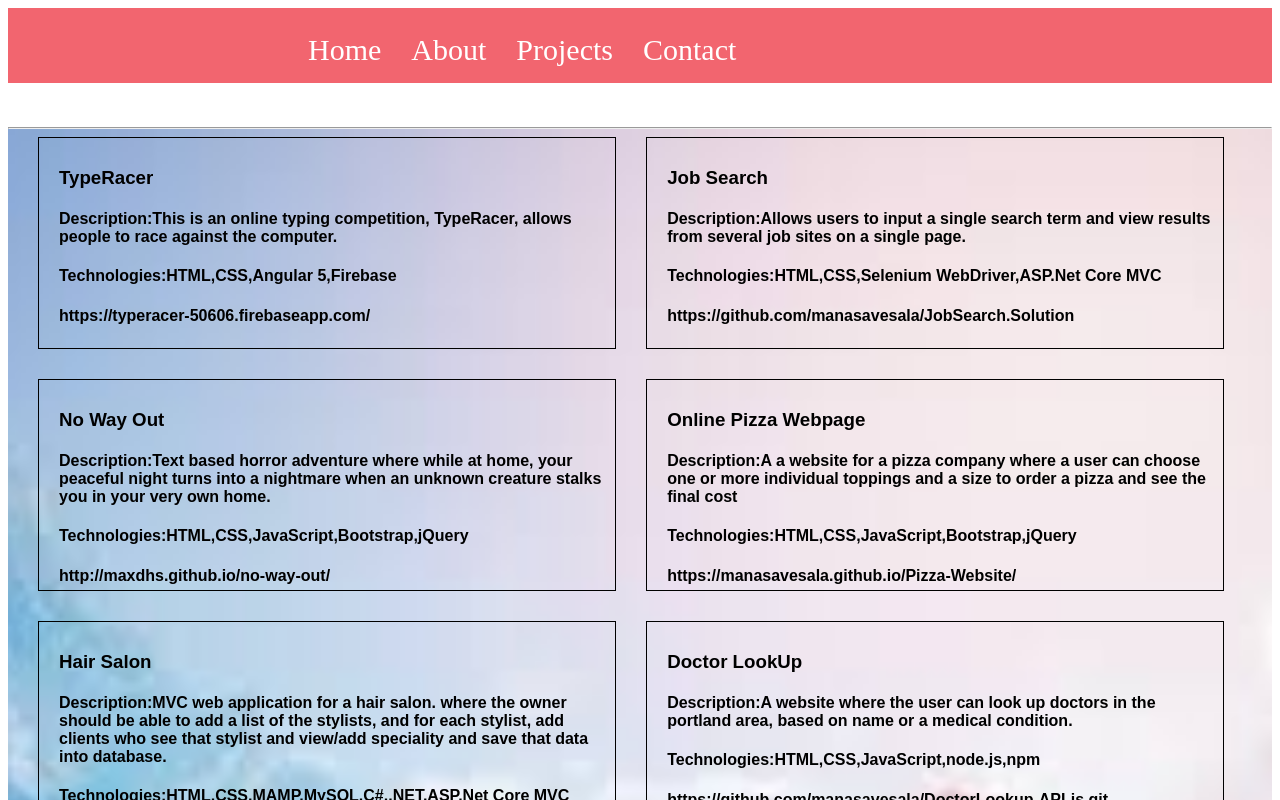
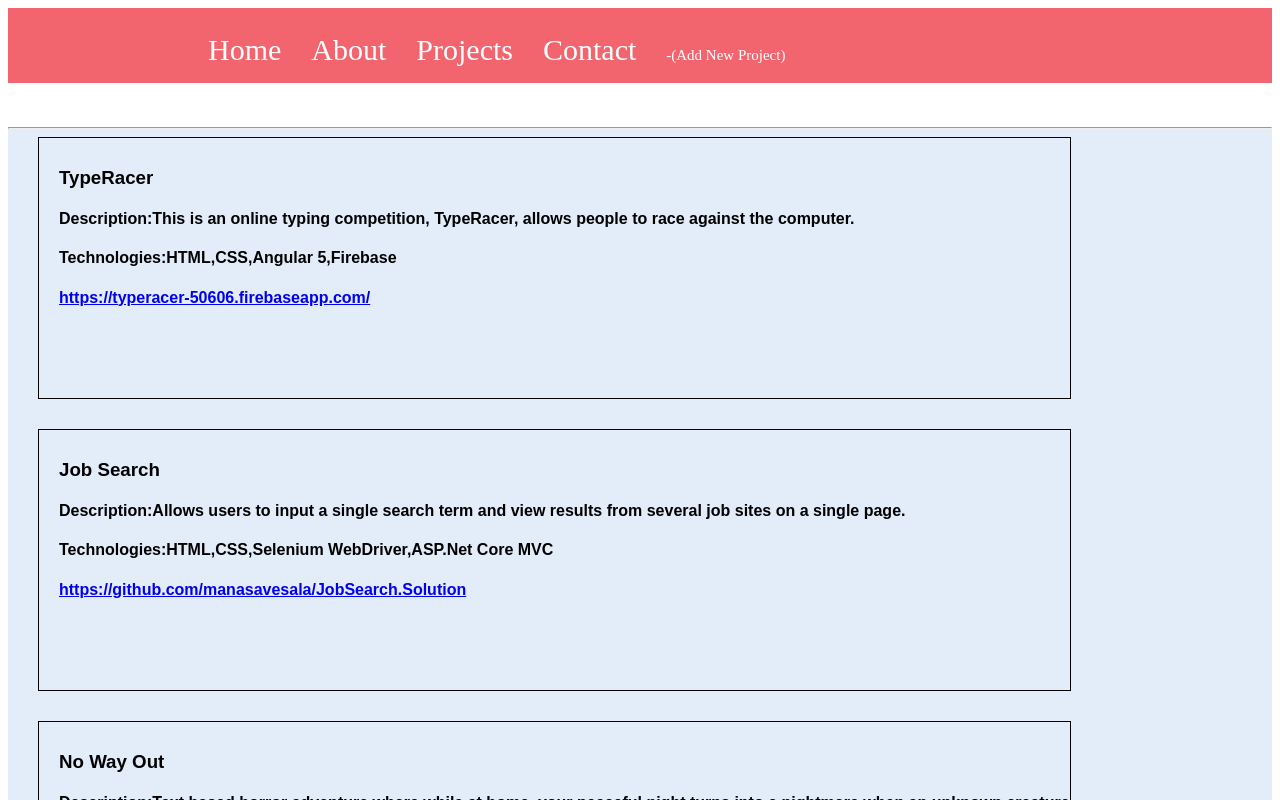
Before and after one commit to manasavesala/Portfolio-React, a React app: page /#/projects in a window 1280 px wide. Shown: the top 800 px of the page. Built offline with nearby package versions, Linux system fonts and the light colour scheme.

Commit message:
Added new form to add project and state in App component

```diff
--- a/src/components/App.jsx
+++ b/src/components/App.jsx
@@ -6,20 +6,74 @@ import Projects from '../components/Projects';
 import Contact from '../components/Contact';
 import About from '../components/About';
 import Error404 from './Error404';
+import NewProject from './NewProject';
 
-function App(){
+class App extends React.Component {
+  constructor(props) {
+    super(props);
+    this.state = {
+      projectsList : [
+        {
+          name: 'TypeRacer',
+          description: 'This is an online typing competition, TypeRacer, allows people to race against the computer.',
+          technologies:'HTML,CSS,Angular 5,Firebase',
+          link: 'https://typeracer-50606.firebaseapp.com/'
+        },
+        {
+          name: 'Job Search ',
+          description: 'Allows users to input a single search term and view results from several job sites on a single page.',
+          technologies:'HTML,CSS,Selenium WebDriver,ASP.Net Core MVC',
+          link: 'https://github.com/manasavesala/JobSearch.Solution'
+        },
+        {
+          name: 'No Way Out',
+          description: 'Text based horror adventure where while at home, your peaceful night turns into a nightmare when an unknown creature stalks you in your very own home.',
+          technologies:'HTML,CSS,JavaScript,Bootstrap,jQuery',
+          link:'http://maxdhs.github.io/no-way-out/'
+        },
+        {
+          name: 'Online Pizza Webpage',
+          description: 'A a website for a pizza company where a user can choose one or more individual toppings and a size to order a pizza and see the final cost',
+          technologies:'HTML,CSS,JavaScript,Bootstrap,jQuery',
+          link: 'https://manasavesala.github.io/Pizza-Website/'
+        },
+        {
+          name: 'Hair Salon',
+          description: 'MVC web application for a hair salon. where the owner should be able to add a list of the stylists, and for each stylist, add clients who see that stylist and view/add speciality and save that data into database.',
+          technologies:'HTML,CSS,MAMP,MySQL,C#,.NET,ASP.Net Core MVC',
+          link: 'https://github.com/manasavesala/HairSalon.Solution.git'
+        },
+        {
+          name: 'Doctor LookUp',
+          description: 'A website where the user can look up doctors in the portland area, based on name or a medical condition.',
+          technologies:'HTML,CSS,JavaScript,node.js,npm',
+          link: 'https://github.com/manasavesala/DoctorLookup-API-js.git'
+        }
+      ]
+    };
+  }
+
+  handleAddingNewProjectToList(newProject){
+    var newProjectList= this.state.projectsList.slice();
+    newProjectList.push(newProject);
+    this.setState({projectsList: newProjectList});
+  }
+
+  render(){
     return (
       <div>
         <Header/>
         <Switch>
           <Route exact path='/' component={Home} />
-        <Route exact path='/projects' component={Projects} />
-        <Route exact path='/contact' component={Contact} />
-        <Route exact path='/about' component={About} />
+          <Route  path='/projects' render={() => <Projects projectsList = {this.state.projectsList}/>} />
+          <Route  path='/contact' component={Contact} />
+          <Route  path='/about' component={About} />
           <Route component={Error404} />
+          <Route  path='/addproject' component={NewProject} onNewProjectCreation={this.handleAddingNewProjectToList}/>
         </Switch>
       </div>
     );
   }
+}
 
 export default App;
--- a/src/components/Header.jsx
+++ b/src/components/Header.jsx
@@ -6,7 +6,7 @@ function Header(){
     backgroundColor:'#f2656f',
     height:'50px',
     paddingTop:'25px',
-    paddingLeft: '300px'
+    paddingLeft: '200px'
   };
   var astyle={
     display: 'inline',
@@ -19,6 +19,7 @@ function Header(){
       <a style={astyle}><Link style={{textDecoration: 'none', color: 'white'}} to="/about">About</Link></a>
       <a style={astyle}><Link style={{textDecoration: 'none', color: 'white'}} to="/projects">Projects</Link></a>
       <a style={astyle}><Link style={{textDecoration: 'none', color: 'white'}} to="/contact">Contact</Link></a>
+      <a style={astyle}><Link style={{textDecoration: 'none', color: 'white', fontSize:'15px'}} to="/addproject">-(Add New Project)</Link></a>
     </div>
   );
 }
--- /dev/null
+++ b/src/components/NewProject.jsx
@@ -0,0 +1,67 @@
+import React from 'react';
+import PropTypes from 'prop-types';
+
+function NewProject(props) {
+  let _name = null;
+  let _description = null;
+  let _technologies = null;
+  let _link = null;
+
+  function handleNewProjectSubmission(event){
+    event.preventDefault();
+    props.onNewProjectCreation({
+      name: _name.value,
+      description: _description.value,
+      technologies: _technologies.value,
+      link: _link.value
+    });
+
+    _name.value = '';
+    _description.value = '';
+    _technologies.value = '';
+    _link.value ='';
+  }
+
+  return (
+    <div>
+      <form onSubmit={handleNewProjectSubmission}>
+        <h4>Add new project</h4>
+        <input type="text"
+          id="name"
+          placeholder="Name"
+          ref={input=>{
+            _name = input;
+          }}
+        />
+        <textarea
+          id="description"
+          placeholder="description goes here"
+          ref={textarea=>{
+            _description = textarea;
+          }}
+        />
+        <input type="text"
+          id="technologies"
+          placeholder="technologies"
+          ref={input=>{
+            _technologies = input;
+          }}
+        />
+        <input type="text"
+          id="link"
+          placeholder="link"
+          ref={input=>{
+            _link = input;
+          }}
+        />
+        <button type= "submit">Add!</button>
+      </form>
+    </div>
+  );
+}
+
+NewProject.propTypes = {
+  onNewProjectCreation: PropTypes.func
+};
+
+export default NewProject;
--- a/src/components/Project.jsx
+++ b/src/components/Project.jsx
@@ -8,13 +8,13 @@ function Project(props){
   };
   var bioDiv = {
     float: 'left',
-    width: '44%',
-    height: '200px',
+    width: '80%',
+    height: '250px',
     border: '1px solid black',
     paddingTop: 10,
     paddingLeft: 20,
     marginLeft:30,
-    marginBottom: 30
+    marginBottom: 30,
   };
   return (
     <div style={bioDiv}>
@@ -22,7 +22,7 @@ function Project(props){
         <h3>{props.name}</h3>
         <h4>Description:{props.description}</h4>
         <h4>Technologies:{props.technologies}</h4>
-        <h4>{props.link}</h4>
+        <h4><a href={props.link}>{props.link}</a></h4>
       </div>
     </div>
   );
--- a/src/components/Projects.jsx
+++ b/src/components/Projects.jsx
@@ -1,63 +1,21 @@
 import React from 'react';
 import Project from './Project';
-import bg from '../assets/images/homebg1.jpg';
+import PropTypes from 'prop-types';
 
 var divStyle={
-  backgroundImage: 'url('+bg+')',
-  height:950,
+  backgroundColor: '#e3ecf9',
   width:'100%',
-  backgroundPosition: 'center',
-  backgroundSize: 'cover',
-  backgroundRepeat: 'no-repeat'
+  height: 2000
 };
 
-var projectsList = [
-  {
-    name: 'TypeRacer',
-    description: 'This is an online typing competition, TypeRacer, allows people to race against the computer.',
-    technologies:'HTML,CSS,Angular 5,Firebase',
-    link: 'https://typeracer-50606.firebaseapp.com/'
-  },
-  {
-    name: 'Job Search ',
-    description: 'Allows users to input a single search term and view results from several job sites on a single page.',
-    technologies:'HTML,CSS,Selenium WebDriver,ASP.Net Core MVC',
-    link: 'https://github.com/manasavesala/JobSearch.Solution'
-  },
-  {
-    name: 'No Way Out',
-    description: 'Text based horror adventure where while at home, your peaceful night turns into a nightmare when an unknown creature stalks you in your very own home.',
-    technologies:'HTML,CSS,JavaScript,Bootstrap,jQuery',
-    link:'http://maxdhs.github.io/no-way-out/'
-  },
-  {
-    name: 'Online Pizza Webpage',
-    description: 'A a website for a pizza company where a user can choose one or more individual toppings and a size to order a pizza and see the final cost',
-    technologies:'HTML,CSS,JavaScript,Bootstrap,jQuery',
-    link: 'https://manasavesala.github.io/Pizza-Website/'
-  },
-  {
-    name: 'Hair Salon',
-    description: 'MVC web application for a hair salon. where the owner should be able to add a list of the stylists, and for each stylist, add clients who see that stylist and view/add speciality and save that data into database.',
-    technologies:'HTML,CSS,MAMP,MySQL,C#,.NET,ASP.Net Core MVC',
-    link: 'https://github.com/manasavesala/HairSalon.Solution.git'
-  },
-  {
-    name: 'Doctor LookUp',
-    description: 'A website where the user can look up doctors in the portland area, based on name or a medical condition.',
-    technologies:'HTML,CSS,JavaScript,node.js,npm',
-    link: 'https://github.com/manasavesala/DoctorLookup-API-js.git'
-  }
-];
-
-function Projects() {
+function Projects(props) {
   return (
     <div>
       <br/>
       <br/>
       <div style={divStyle}>
         <hr />
-        {projectsList.map((project, index) =>
+        {props.projectsList.map((project, index) =>
           <Project name={project.name}
             description={project.description}
             technologies={project.technologies}
@@ -68,5 +26,8 @@ function Projects() {
     </div>
   );
 }
+Projects.propTypes={
+  projectsList: PropTypes.array
+};
 
 export default Projects;
```
Lines whose indentation alone changed are shown as unchanged.
